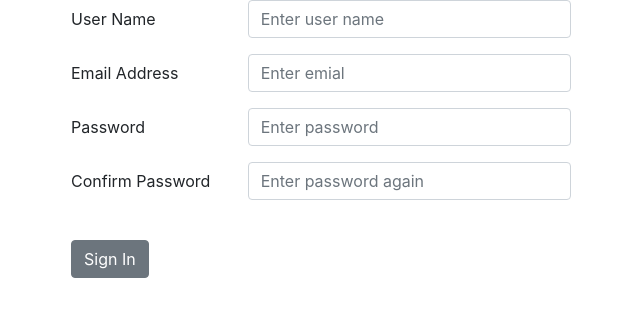
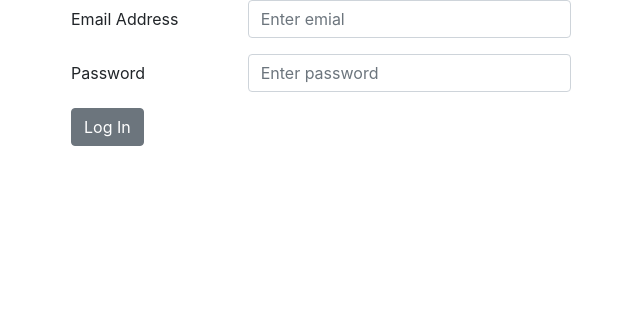
Before and after one commit to foodie-trackie/frontend, a React (Create React App) app: page / in a window 1280 px wide. Shown: the top 316 px of the page, without its empty margins (319-959 px from the left). Built offline with nearby package versions, Linux system fonts and the light colour scheme.

Commit message:
Finished Login component.

```diff
--- a/src/App.js
+++ b/src/App.js
@@ -1,12 +1,13 @@
 import React from "react";
 // import "./App.css";
 import "bootstrap/dist/css/bootstrap.min.css";
-import Signin from "./components/Signin";
+// import Signin from "./components/Signin";
+import Login from "./components/Login";
 
 function App() {
   return (
     <div className="App">
-      <Signin />
+      <Login />
     </div>
   );
 }
--- /dev/null
+++ b/src/components/Login.jsx
@@ -0,0 +1,75 @@
+import React from "react";
+import Form from "react-bootstrap/Form";
+import Button from "react-bootstrap/Button";
+import Col from "react-bootstrap/Col";
+import Row from "react-bootstrap/Row";
+import "./Signin.css";
+// import { connect } from "react-redux";
+
+class Login extends React.Component {
+  constructor(props) {
+    super(props);
+    this.state = {
+      email: "",
+      password: ""
+    };
+  }
+
+  handleSubmit = () => {
+    console.log(this.state);
+  };
+
+  render() {
+    return (
+      <div className="add-item-container">
+        <div className="add-item">
+          <Form onSubmit={this.handleSubmit}>
+            <Form.Group as={Row} controlId="formBasicEmail">
+              <Form.Label column sm="4">
+                Email Address
+              </Form.Label>
+              <Col sm="8">
+                <Form.Control
+                  type="email"
+                  placeholder="Enter emial"
+                  name="email"
+                  value={this.state.email}
+                  onChange={e => {
+                    this.setState({ email: e.currentTarget.value });
+                  }}
+                  required
+                />
+              </Col>
+            </Form.Group>
+            <Form.Group as={Row} controlId="formBasicPassword">
+              <Form.Label column sm="4">
+                Password
+              </Form.Label>
+              <Col sm="8">
+                <Form.Control
+                  type="password"
+                  placeholder="Enter password"
+                  name="password"
+                  value={this.state.password}
+                  onChange={e => {
+                    this.setState({ password: e.currentTarget.value });
+                  }}
+                  required
+                />
+              </Col>
+            </Form.Group>
+            {this.state.email && this.state.password ? (
+              <Button variant="primary" type="submit">
+                Log In
+              </Button>
+            ) : (
+              <Button variant="secondary">Log In</Button>
+            )}
+          </Form>
+        </div>
+      </div>
+    );
+  }
+}
+
+export default Login;
```
